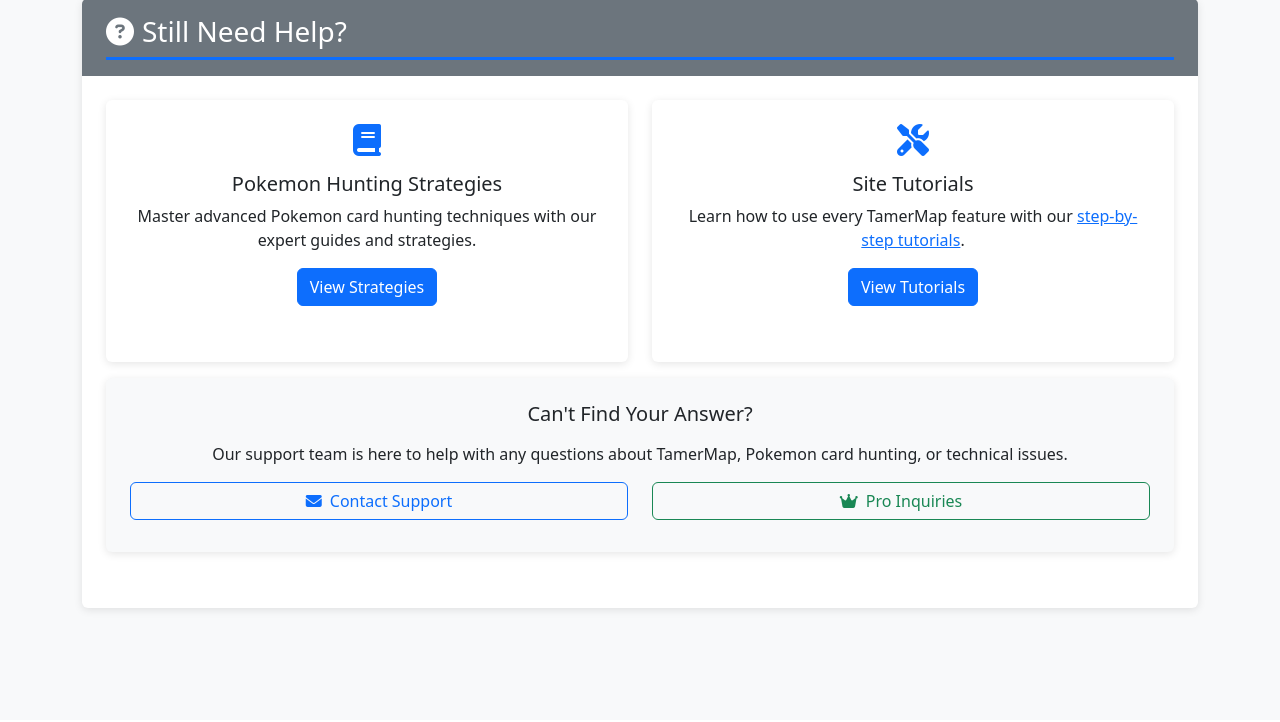
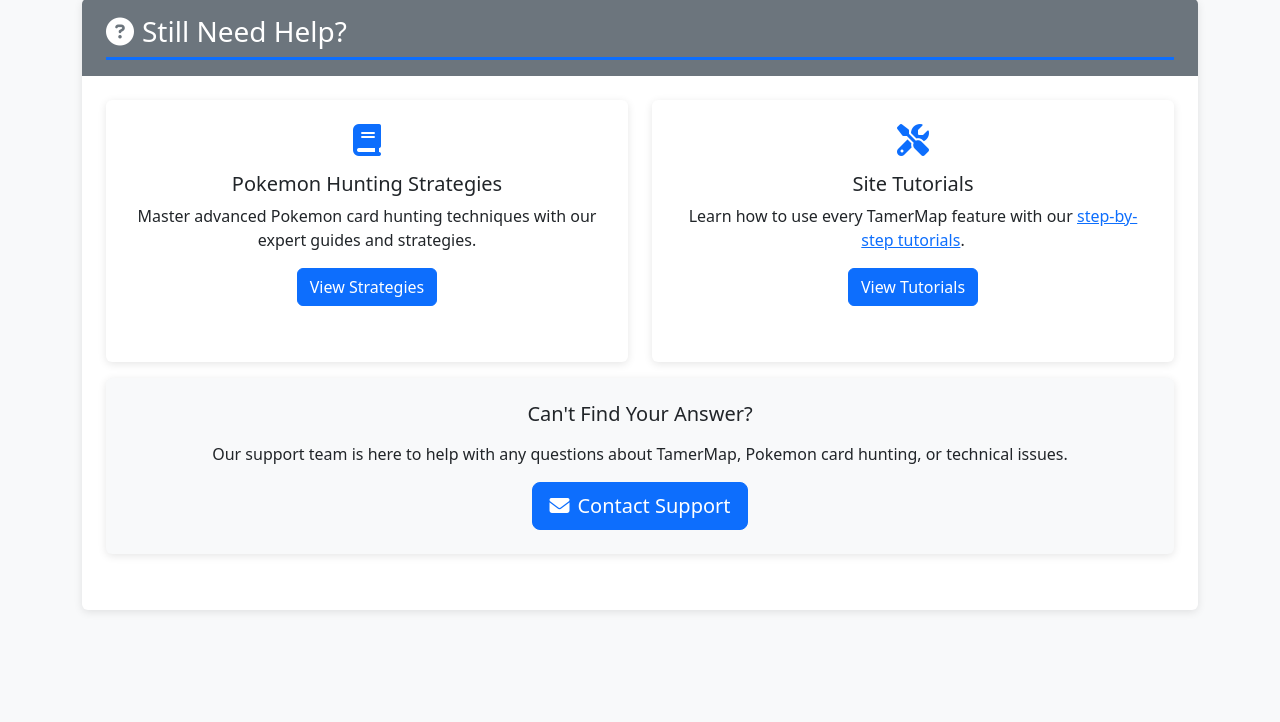
Before and after one commit to mdevore111/tamermap2, a Flask app: page /faq in a window 1280 px wide. Shown: the part 2801-3523 px from the top of the page. Before the commit the page ends 3414 px from the top, so only its background shows below. Run offline with Flask 3, Linux system fonts and the light colour scheme; parts of the project's set-up code (start-up, migrations or seed data) failed here and were passed over; some libraries are stand-ins or nearby versions.

Commit message:
Remove Pro Inquiries button from FAQ page
- Remove Pro Inquiries button from 'Can't Find Your Answer?' section
- Update remaining Contact Support button to point to support URL
- Simplify layout to single centered support button
- Ensures all support requests go through proper support channel

```diff
--- a/templates/faq.html
+++ b/templates/faq.html
@@ -473,17 +473,10 @@
                         <div class="card-body text-center">
                             <h4 class="h5 mb-3">Can't Find Your Answer?</h4>
                             <p class="mb-3">Our support team is here to help with any questions about TamerMap, Pokemon card hunting, or technical issues.</p>
-                            <div class="row">
-                                <div class="col-md-6 mb-2">
-                                    <a href="{{ url_for('public.send_message', type='contact') }}" class="btn btn-outline-primary w-100">
-                                        <i class="fas fa-envelope me-2"></i>Contact Support
-                                    </a>
-                                </div>
-                                <div class="col-md-6 mb-2">
-                                    <a href="{{ url_for('public.send_message', type='pro') }}" class="btn btn-outline-success w-100">
-                                        <i class="fas fa-crown me-2"></i>Pro Inquiries
-                                    </a>
-                                </div>
+                            <div class="text-center">
+                                <a href="{{ url_for('public.send_message', type='support') }}" class="btn btn-primary btn-lg">
+                                    <i class="fas fa-envelope me-2"></i>Contact Support
+                                </a>
                             </div>
                         </div>
                     </div>
```
